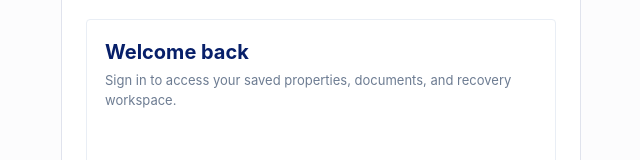
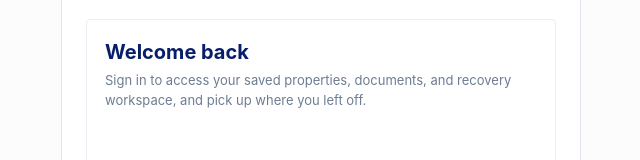
Before and after one commit to ailanaz/fortressforesight-app, a React (Vite) app: page /#/login in a window 1280 px wide. Shown: the part 352-512 px from the top of the page, without its empty margins (319-959 px from the left). Built offline with nearby package versions, Linux system fonts and the light colour scheme; no server answers.

Commit message:
Update welcome back copy

```diff
--- a/src/pages/Login.jsx
+++ b/src/pages/Login.jsx
@@ -63,7 +63,8 @@ function Login({ initialMode = 'login' }) {
                 <div className="login-upgrade">
                   <h2 className="login-upgrade-title">Welcome back</h2>
                   <p className="login-upgrade-copy">
-                    Sign in to access your saved properties, documents, and recovery workspace.
+                    Sign in to access your saved properties, documents, and recovery
+                    workspace, and pick up where you left off.
                   </p>
                 </div>
 
```
